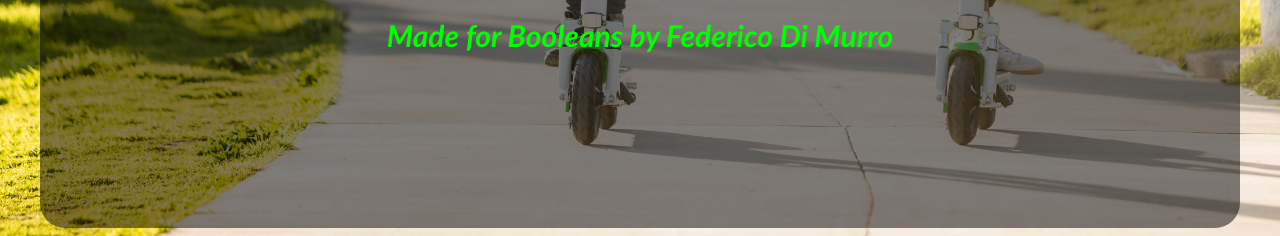
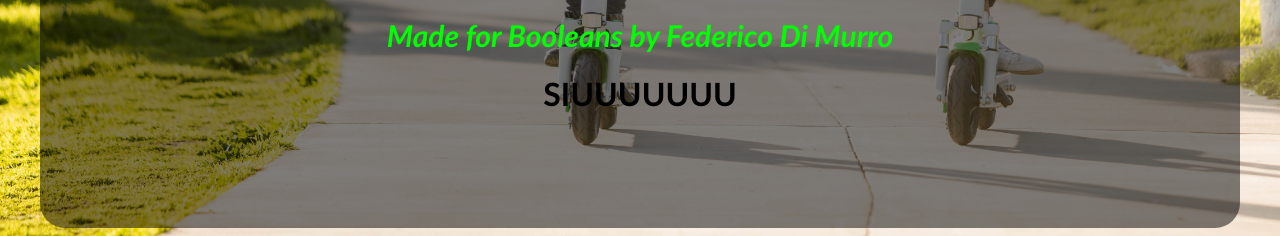
Before and after one commit to feffe17/Test-Ammissione, a plain HTML site: page index.html in a window 1280 px wide. Shown: the part 680-916 px from the top of the page. Drawn offline with Linux system fonts and the light colour scheme; files whose address does not match are found by name.

Commit message:
commit_one

```diff
--- a/index.html
+++ b/index.html
@@ -54,6 +54,7 @@
             <h3>
                 <i>Made for Booleans by Federico Di Murro</i>
             </h3>
+            <h1>SIUUUUUUU</h1>
         </footer>
 
     </div>
```
